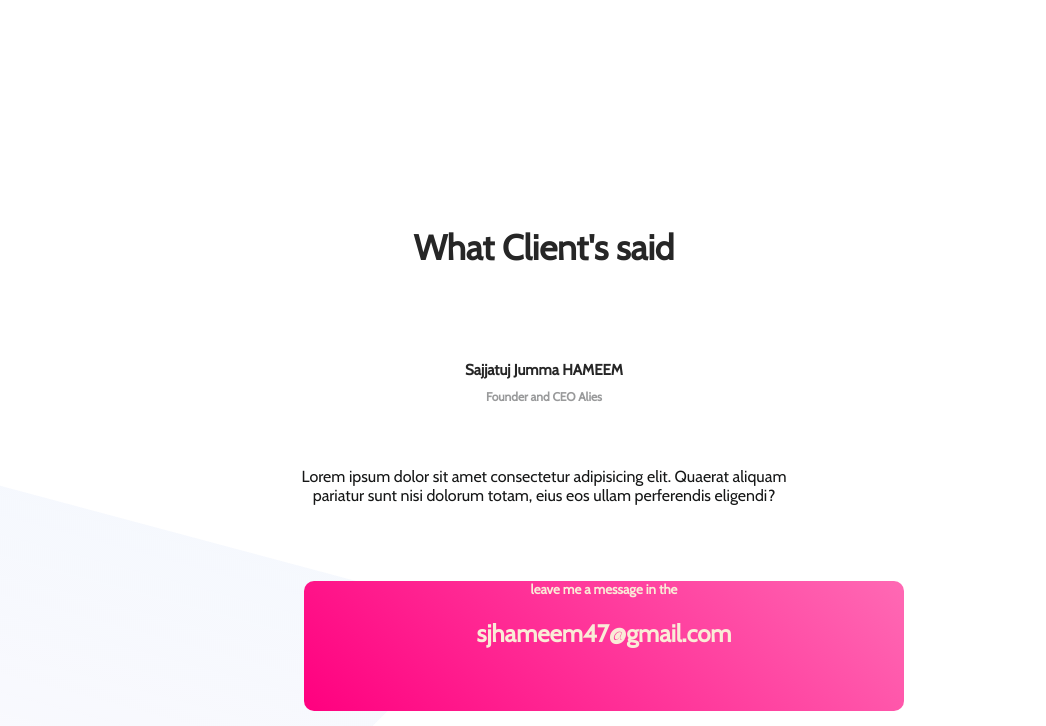
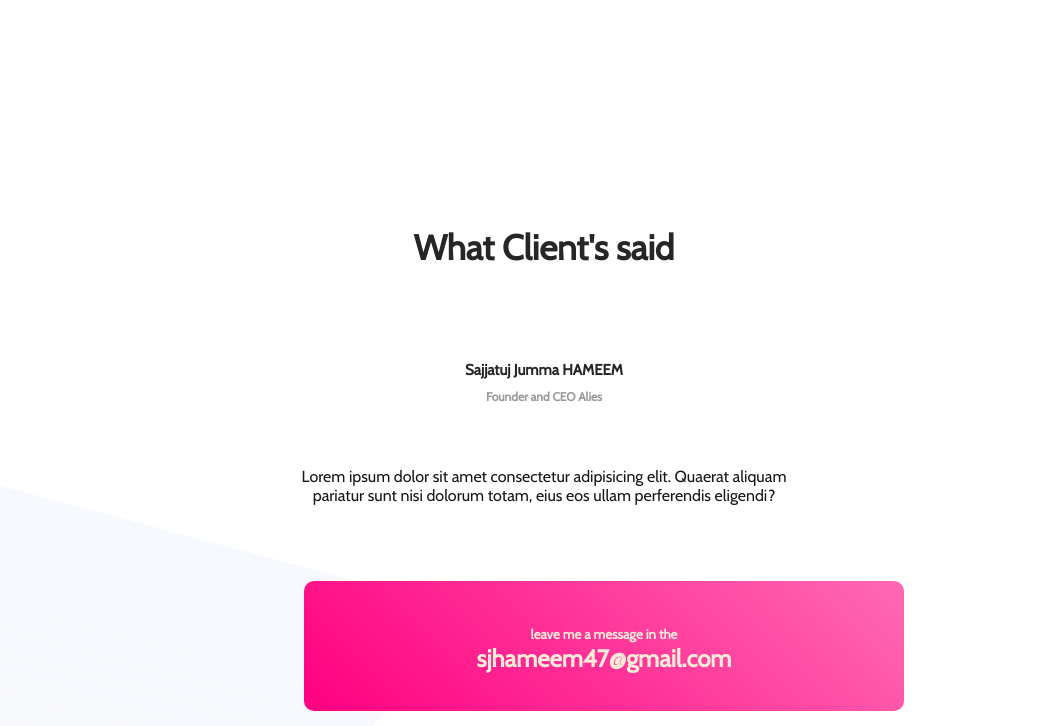
Before and after one commit to SJ-Hameem/selfmade-first, a plain HTML site: page index.html in a window 1280 px wide. Shown: the part 1637-2363 px from the top of the page, without its empty margins (96-1142 px from the left). Drawn offline with nearby package versions, Linux system fonts and the light colour scheme.

Commit message:
last commit

```diff
--- a/style.css
+++ b/style.css
@@ -162,3 +162,9 @@ p{
     color: antiquewhite;
     background-image: linear-gradient(45deg,#ff007f,#FF69B4);
 }
+.pink-box h1{
+    margin-top: -20px;
+}
+.pink-box h5{
+    padding-top: 45px;
+}
```
